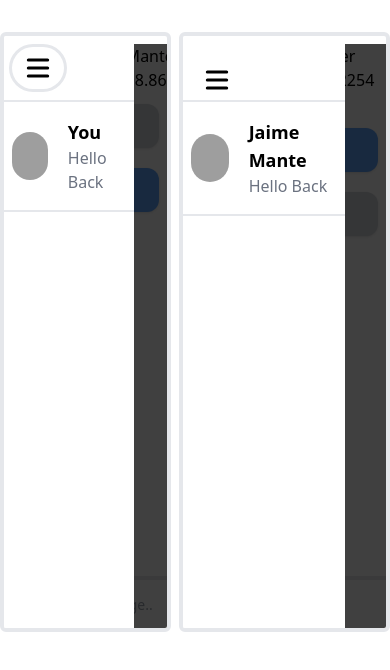
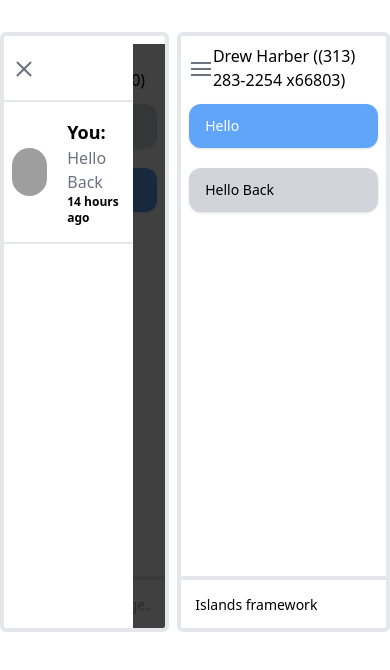
Before and after one commit to TNortnern/journeyage-test, a Vue app: page / in a window 390 px wide. Both pictures are taken after a click on the button 38 px from the left and 68 px from the top of the page. Shown: the top 670 px of the page. Built offline with nearby package versions, Linux system fonts and the light colour scheme; grey boxes are pictures that could not be loaded.

Commit message:
Hamburger, counter

```diff
--- a/src/components/Conversation.vue
+++ b/src/components/Conversation.vue
@@ -74,7 +74,7 @@ export default {
     })
     const getOtherUsers = computed(() => {
       const getUser = props.conversation.messages.filter((c) => {
-        console.log(c)
+        // console.log(c)
         // using an array just in case a group chat is implemeted and needing to find all user's that is isn't the user of the device
         const otherUsers = c.user !== props.user.id
         return otherUsers
@@ -85,7 +85,7 @@ export default {
       text,
       getOtherUsers,
       submit () {
-        console.log(text.value)
+        // console.log(text.value)
         store.commit('NEW_TEXT_MESSAGE', {
           conversation: props.conversation,
           user: props.user.id,
--- a/src/components/ConversationListItem.vue
+++ b/src/components/ConversationListItem.vue
@@ -9,16 +9,22 @@
     </div>
     <div class="text-left">
       <div class="text-lg font-semibold">
-        {{ mostRecentUser?.id === user.id ? 'You' : mostRecentUser.name }}
+        {{ getUserTitle }}:
       </div>
-      <span class="text-gray-500">{{ mostRecentMessage.text }}</span>
+      <p class="text-gray-500">
+        {{ mostRecentMessage.text }}
+      </p>
+      <p class="text-black font-bold text-xs">
+        {{ timeAgo }} ago
+      </p>
     </div>
   </button>
 </template>
 
 <script>
-import { computed } from '@vue/reactivity'
+import { computed, ref } from '@vue/reactivity'
 import { useStore } from 'vuex'
+import { onBeforeUnmount, watch } from '@vue/runtime-core'
 export default {
   props: {
     conversation: {
@@ -31,16 +37,58 @@ export default {
     }
   },
   setup (props) {
+    const timeSince = (date) => {
+      let seconds = Math.floor((new Date() - date) / 1000);
+
+      let interval = seconds / 31536000;
+
+      if (interval > 1) {
+        return Math.floor(interval) + " years";
+      }
+      interval = seconds / 2592000;
+      if (interval > 1) {
+        return Math.floor(interval) + " months";
+      }
+      interval = seconds / 86400;
+      if (interval > 1) {
+        return Math.floor(interval) + " days";
+      }
+      interval = seconds / 3600;
+      if (interval > 1) {
+        return Math.floor(interval) + " hours";
+      }
+      interval = seconds / 60;
+      if (interval > 1) {
+        return Math.floor(interval) + " minutes";
+      }
+      return `${Math.floor(seconds) > 0 ? Math.floor(seconds) : 1} seconds`;
+    }
     const store = useStore()
     const mostRecentMessage = computed(() => {
       const mostRecentIndex = props.conversation.messages.length - 1
       return props.conversation.messages[mostRecentIndex]
     })
     const mostRecentUser = store.getters.GET_USER(mostRecentMessage.value?.user)
-    return {
-      mostRecentMessage,
-      mostRecentUser,
-    }
+    const getUserTitle = computed(() => mostRecentUser?.id === props.user.id ? 'You' : mostRecentUser.name)
+    const timeAgo = ref(timeSince(mostRecentMessage.value.sent))
+    const timeAgoCounter = ref()
+    watch(() => mostRecentMessage.value, (val) => {
+      console.log(`val`, val)
+      timeAgoCounter.value = setInterval(() => {
+        timeAgo.value = timeSince(mostRecentMessage.value.sent)
+      }, 5000);
+    timeAgo.value = timeSince(mostRecentMessage.value.sent)
+  })
+  onBeforeUnmount (() => {
+  clearInterval(timeAgoCounter.value)
+})
+return {
+  mostRecentMessage,
+  mostRecentUser,
+  getUserTitle,
+  timeSince,
+  timeAgo,
+}
   }
 }
 </script>
--- /dev/null
+++ b/src/components/Hamburger.vue
@@ -0,0 +1,39 @@
+<template>
+  <button
+    class="text-gray-500 hover:text-gray-700 w-10 h-10 relative focus:outline-none duration-50 relative z-40"
+    @click="$emit('toggleDrawer')"
+  >
+    <div class="block w-5 absolute left-1/2 top-1/2   transform  -translate-x-1/2 -translate-y-1/2">
+      <span
+        aria-hidden="true"
+        class="block absolute h-0.5 w-5 bg-current transform transition duration-250 ease-in-out"
+        :class="{'rotate-45': drawerOpen,' -translate-y-1.5': !drawerOpen }"
+      />
+      <span
+        aria-hidden="true"
+        class="block absolute  h-0.5 w-5 bg-current   transform transition duration-250 ease-in-out"
+        :class="{'opacity-0': drawerOpen } "
+      />
+      <span
+        aria-hidden="true"
+        class="block absolute  h-0.5 w-5 bg-current transform  transition duration-250 ease-in-out"
+        :class="{'-rotate-45': drawerOpen, ' translate-y-1.5': !drawerOpen}"
+      />
+    </div>
+  </button>
+</template>
+
+<script>
+export default {
+  props: {
+    drawerOpen: {
+      type: Boolean,
+      default: false
+    }
+  },
+  emits: ['toggleDrawer']
+}
+</script>
+
+<style>
+</style>
--- a/src/components/UserDevice.vue
+++ b/src/components/UserDevice.vue
@@ -1,7 +1,16 @@
 <template>
   <div class="border border-4 rounded-md pt-2 pb-0 h-150 md:(w-[48%]) overflow-y-auto flex flex-col relative">
-    <div class="bg-black bg-opacity-75 absolute h-full w-full z-25" />
-    <div class="bg-white h-full absolute inset-0 w-4/5 z-30 pt-16">
+    <transition name="fade">
+      <div
+        v-if="drawerOpen"
+        class="bg-black bg-opacity-75 absolute h-full w-full z-25"
+      />
+    </transition>
+    <transition name="drawer">
+      <div
+        v-if="drawerOpen"
+        class="bg-white h-full absolute inset-0 w-4/5 z-30 pt-16"
+      >
         <conversation-list-item
           v-for="item in $store.state.conversations"
           :key="item.id"
@@ -9,11 +18,12 @@
           :user="user"
         />
       </div>
-    <!-- {{ user }} -->
+    </transition>
     <div class="flex mb-3 items-center px-2">
-      <button class="flex items-center rounded-full focus:(outline-none rounded-full ring ring-gray-200) hover:bg-gray-200 px-2.5 py-1.25 duration-150 mr-4 relative z-35">
-        <menu-icon class="w-8 h-8" />
-      </button>
+      <hamburger
+        :drawer-open="drawerOpen"
+        @toggleDrawer="toggleDrawer"
+      />
       <p>
         {{ contact?.name }} ({{ contact?.number }})
       </p>
@@ -23,11 +33,12 @@
 </template>
 
 <script>
-import { MenuIcon } from '@heroicons/vue/solid'
 import Conversation from './Conversation.vue'
 import ConversationListItem from './ConversationListItem.vue'
+import { ref } from '@vue/reactivity'
+import Hamburger from './Hamburger.vue'
 export default {
-  components: {  MenuIcon, Conversation, ConversationListItem },
+  components: {  Conversation, ConversationListItem, Hamburger, },
   props: {
     user: {
       type: Object,
@@ -42,9 +53,12 @@ export default {
       default: null,
     }
   },
-  setup (props) {
-    console.log(`props.conversation`, props.conversation)
+  setup () {
+    const drawerOpen = ref(false)
+    const toggleDrawer = () => drawerOpen.value = !drawerOpen.value
     return {
+      drawerOpen,
+      toggleDrawer,
     }
   }
 }
@@ -61,4 +75,20 @@ export default {
 .fade-leave-to {
   opacity: 0;
 }
+
+.drawer-enter-active,
+.drawer-leave-active {
+  transition: all 0.4s;
+  /* position: absolute; */
+}
+
+.drawer-enter-from,
+.drawer-leave-to {
+  transform: translateX(-1000px) scale(0.5);
+}
+
+.drawer-leave,
+.drawer-enter-to {
+  transform: translateX(0) scale(1);
+}
 </style>
```
Also changed, not shown: 1 other file (tests, documents, lock files or other folders). Lines whose indentation alone changed are shown as unchanged.
